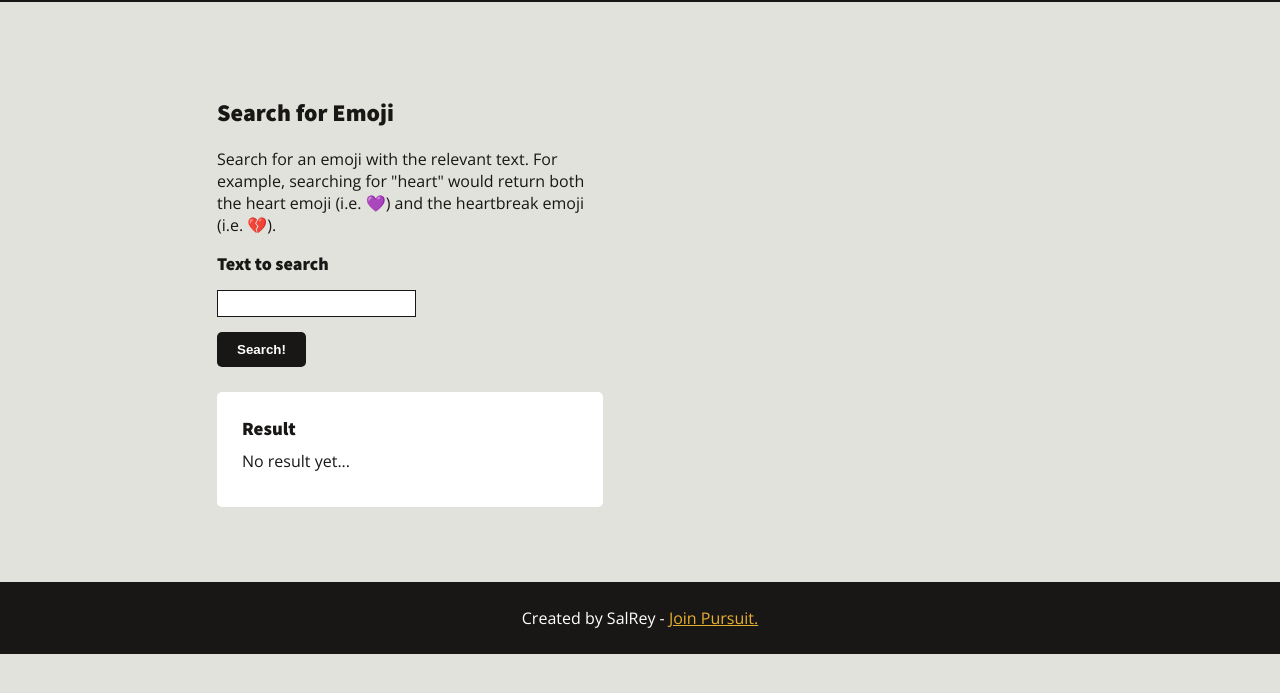
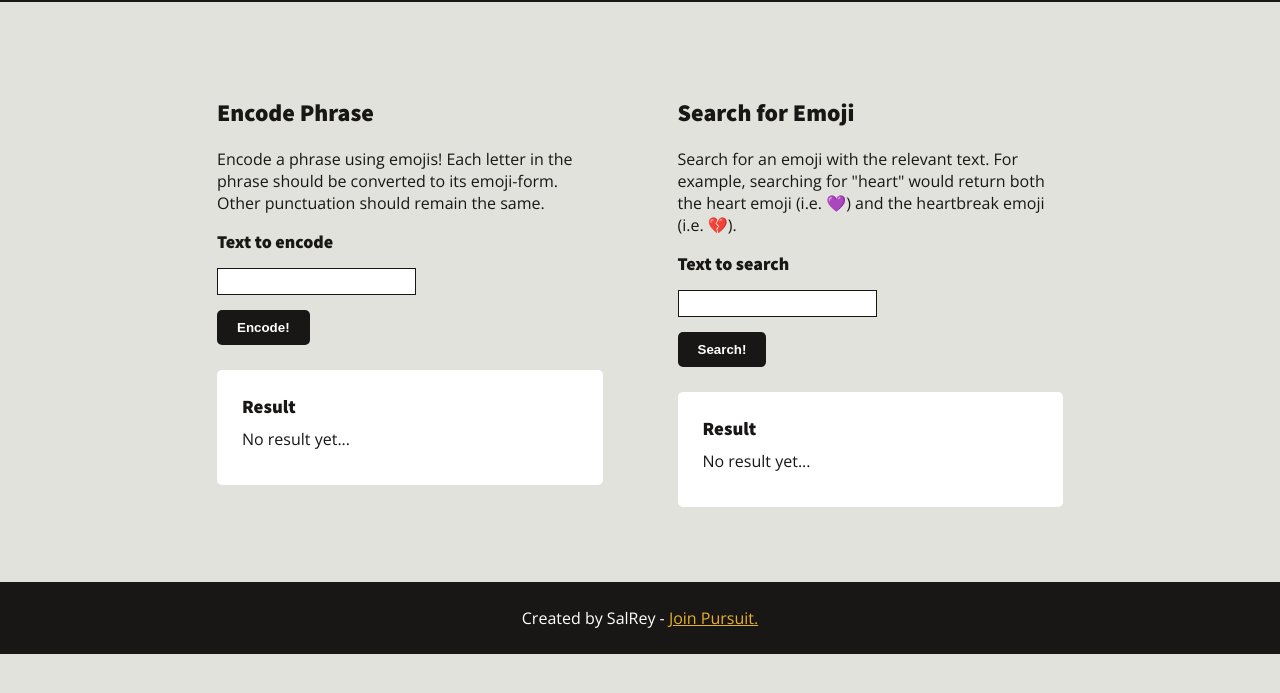
Before and after one commit to abbreviatedman/8-0-emagi-project, a website: page index.html in a window 1280 px wide. Shown: the part 93-786 px from the top of the page. Drawn offline with nearby package versions, Linux system fonts and the light colour scheme.

Commit message:
Add html for encode section

```diff
--- a/index.html
+++ b/index.html
@@ -9,6 +9,7 @@
     <link rel="stylesheet" href="style.css" />
     <!-- Here's a js file with a helper function that doesn't need a module export. It loads first and it's situated before the main js script - so as long as it's before main, main will access it. Because if we want to make some helper functions, we should probably not have them in Main. js -->
     <script src="./scripts/get-random.js"></script>
+    <!-- script for search not needed since grabbing the json emojis from api -->
     <script src="./scripts/search.js"></script>
     <!-- Here's where you'll do all your DOM manipulation - we could have all our event listeners here instead of breaking them up into different js files with helper functions -->
     <script defer src="./scripts/main.js"></script>
@@ -17,14 +18,31 @@
     <header>
       <h1>Emagi Project 🚀</h1>
     </header>
-    <!-- Determine what is our starting point vs what is dynamic to figure out what to put into html and have as little js as possible  -->
+    <!-- Determine what is our starting point vs what is dynamic to figure out what to put into html and have as little js as possible. Then you can add an eventlistener for it -->
     <main>
+      <article id="encode">
+        <h2>Encode Phrase</h2>
+        <p>
+          Encode a phrase using emojis! Each letter in the phrase should be converted to its emoji-form. Other punctuation should remain the same.
+        </p>
+        <form id="encode-form">
+          <label>
+            Text to encode
+            <input type="text" name="encode"/>
+          </label>
+          <button type="submit">Encode!</button>
+        </form>
+        <aside class="result">
+          <h3>Result</h3>
+          <p id="encode-result">No result yet...</p>
+        </aside>
+      </article>
       <article id="search">
         <h2>Search for Emoji</h2>
         <p>
           Search for an emoji with the relevant text. For example, searching for "heart" would return both the heart emoji (i.e. 💜) and the heartbreak emoji (i.e. 💔).
         </p>
-        <form>
+        <form id="search-form">
           <label>
             Text to search
             <!-- double check to see if you need an id for input - only need it when input is not nested inside label - to test, click the label text and the cursor should move to input -->
@@ -35,7 +53,7 @@
         <!-- Add class based on css style for it -->
         <aside class="result">
           <h3>Result</h3>
-          <p>No result yet...</p>
+          <p id="search-result">No result yet...</p>
         </aside>
       </article>
     </main>
```
